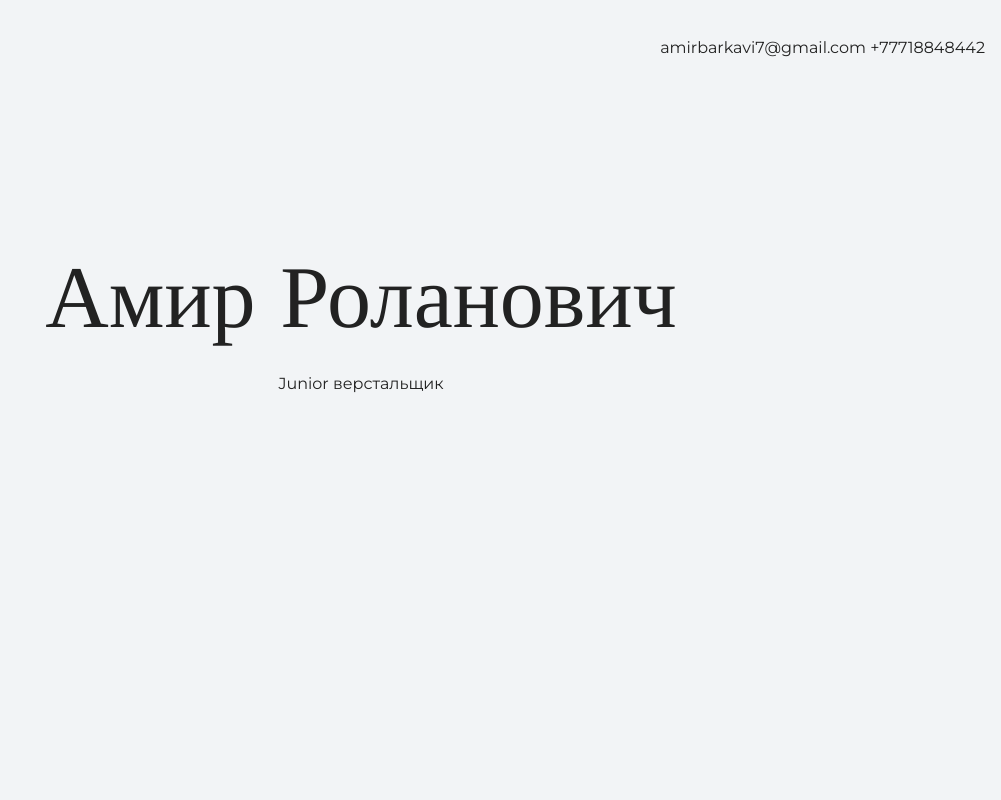
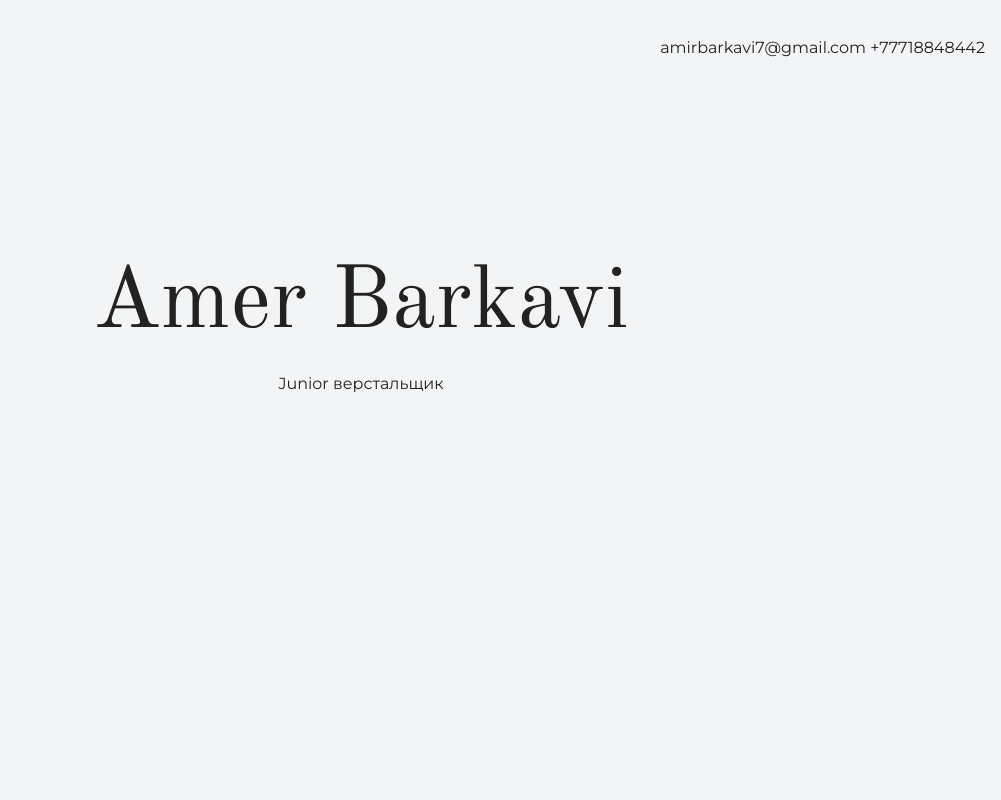
Before and after one commit to yamato999/web-site, a plain HTML site: page index.html in a window 1280 px wide. Shown: the top 800 px of the page, without its empty margins (279-1280 px from the left). Drawn offline with nearby package versions, Linux system fonts and the light colour scheme.

Commit message:
поменял имя на главной странице

```diff
--- a/index.html
+++ b/index.html
@@ -13,7 +13,7 @@
     </header>
 
     <section class="hero-image">
-      <h1 class="heading"><div class = "container">Амир Роланович</div></h1>
+      <h1 class="heading"><div class = "container">Amer Barkavi</div></h1>
       <p><div class = "container">Junior верстальщик</div></p>
     </section>
 
```
